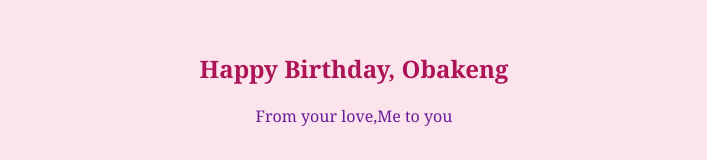
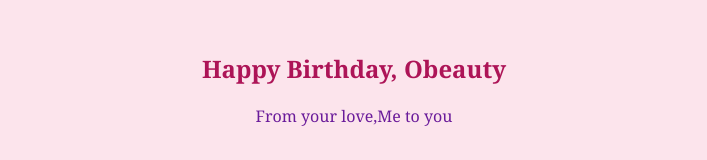
Before and after one commit to Pakiso05/Lethabo-Laka, a plain HTML site: page index.html in a window 1280 px wide. Shown: the top 160 px of the page, without its empty margins (286-993 px from the left). Drawn offline with Linux system fonts and the light colour scheme.

Commit message:
Update index.html

```diff
--- a/index.html
+++ b/index.html
@@ -11,7 +11,7 @@
 <body>
     <div class="container">
         <section class="intro">
-            <h1>Happy Birthday, Obakeng</h1>
+            <h1>Happy Birthday, Obeauty</h1>
             <p>From your love,Me to you </p>
         </section>
 
```
